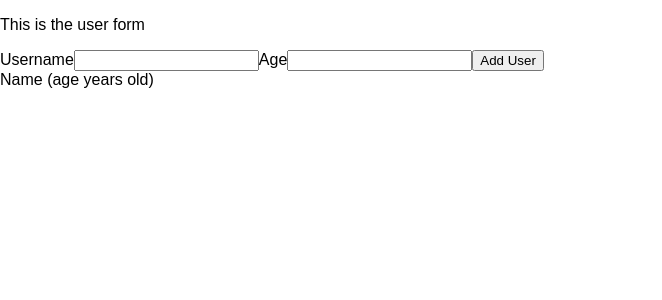
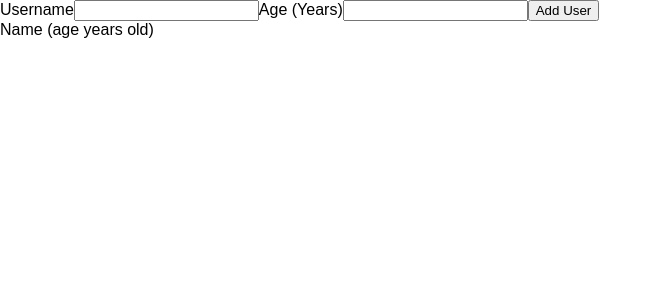
Before and after one commit to Chalderrr/react-js-training, a React (Create React App) app: page / in a window 1280 px wide. Shown: the top 300 px of the page, without its empty margins (0-662 px from the left). Built offline with nearby package versions, Linux system fonts and the light colour scheme.

Commit message:
:zap: stufff

```diff
--- a/src/App.js
+++ b/src/App.js
@@ -1,11 +1,11 @@
 import React from 'react';
+import AddUser from './components/Users/AddUser';
 import UserList from './components/UserList';
-import UserForm from './components/UserForm';
 
 function App() {
     return (
         <div>
-            <UserForm />
+            <AddUser />
             <UserList />
         </div>
     );
--- a/src/components/AddUser.js
+++ /dev/null
@@ -1,7 +0,0 @@
-import React, { useState } from 'react';
-
-const AddUser = (props) => {
-    return <button>Add User</button>;
-};
-
-export default AddUser;
--- /dev/null
+++ b/src/components/UI/Card.js
@@ -0,0 +1,7 @@
+import React from 'react';
+
+const Card = (props) => {
+    return <div>{props.children}</div>;
+};
+
+export default Card;
--- a/src/components/User.js
+++ b/src/components/User.js
@@ -1,4 +1,4 @@
-import React, { useState } from 'react';
+import React from 'react';
 
 const User = (props) => {
     return <div>Name (age years old)</div>;
--- a/src/components/UserForm.js
+++ /dev/null
@@ -1,18 +0,0 @@
-import React, { useState } from 'react';
-
-import AddUser from './AddUser';
-
-const UserForm = (props) => {
-    return (
-        <div>
-            <p>This is the user form</p>
-            <label>Username</label>
-            <input type="text" name="name" />
-            <label>Age</label>
-            <input type="text" name="age" />
-            <AddUser />
-        </div>
-    );
-};
-
-export default UserForm;
--- a/src/components/UserList.js
+++ b/src/components/UserList.js
@@ -1,4 +1,4 @@
-import React, { useState } from 'react';
+import React from 'react';
 import User from './User';
 
 const UserList = (props) => {
--- /dev/null
+++ b/src/components/Users/AddUser.js
@@ -0,0 +1,22 @@
+import React from 'react';
+import Card from '../UI/Card';
+
+const AddUser = (props) => {
+    const addUserHandler = (event) => {
+        event.preventDefault();
+    };
+
+    return (
+        <Card className="bg-white">
+            <form onSubmit={addUserHandler}>
+                <label htmlFor="username">Username</label>
+                <input type="text" id="username" name="name" />
+                <label htmlFor="age">Age (Years)</label>
+                <input type="number" id="age" name="age" />
+                <button type="submit">Add User</button>
+            </form>
+        </Card>
+    );
+};
+
+export default AddUser;
```
